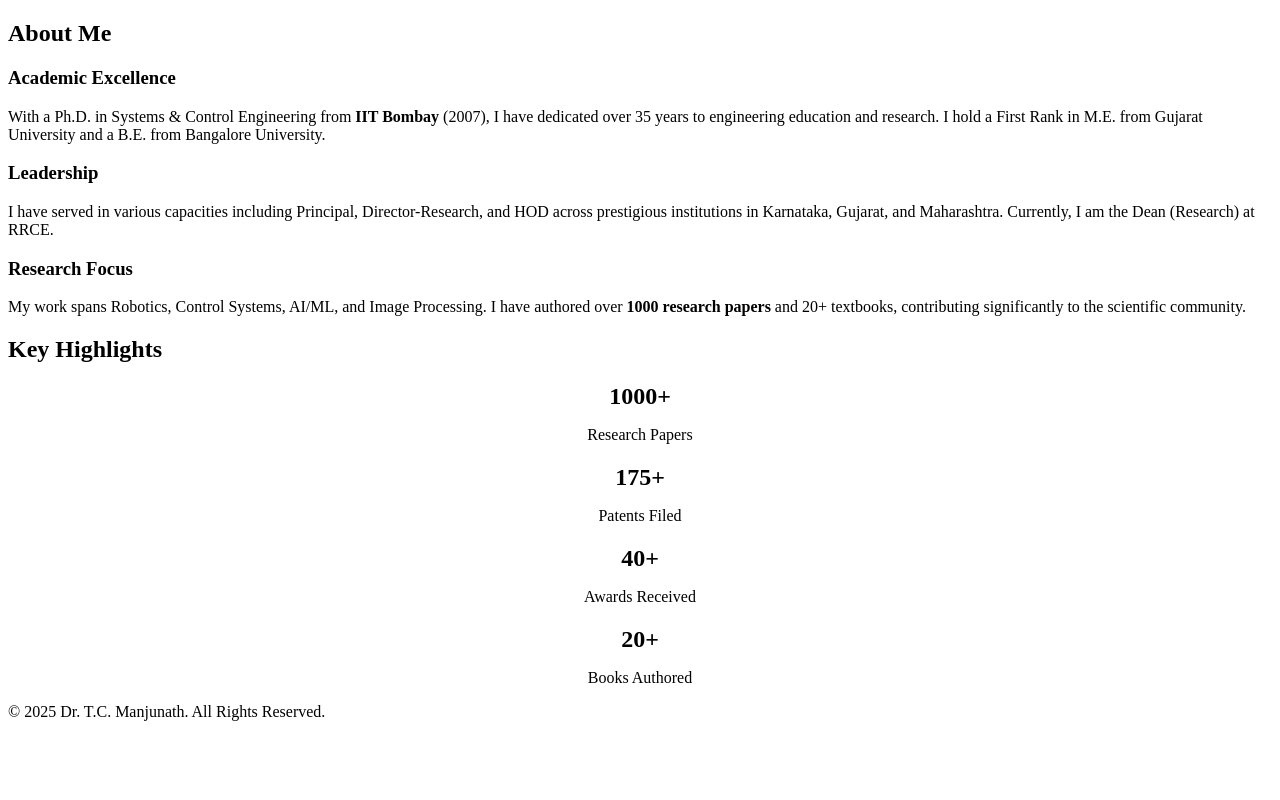
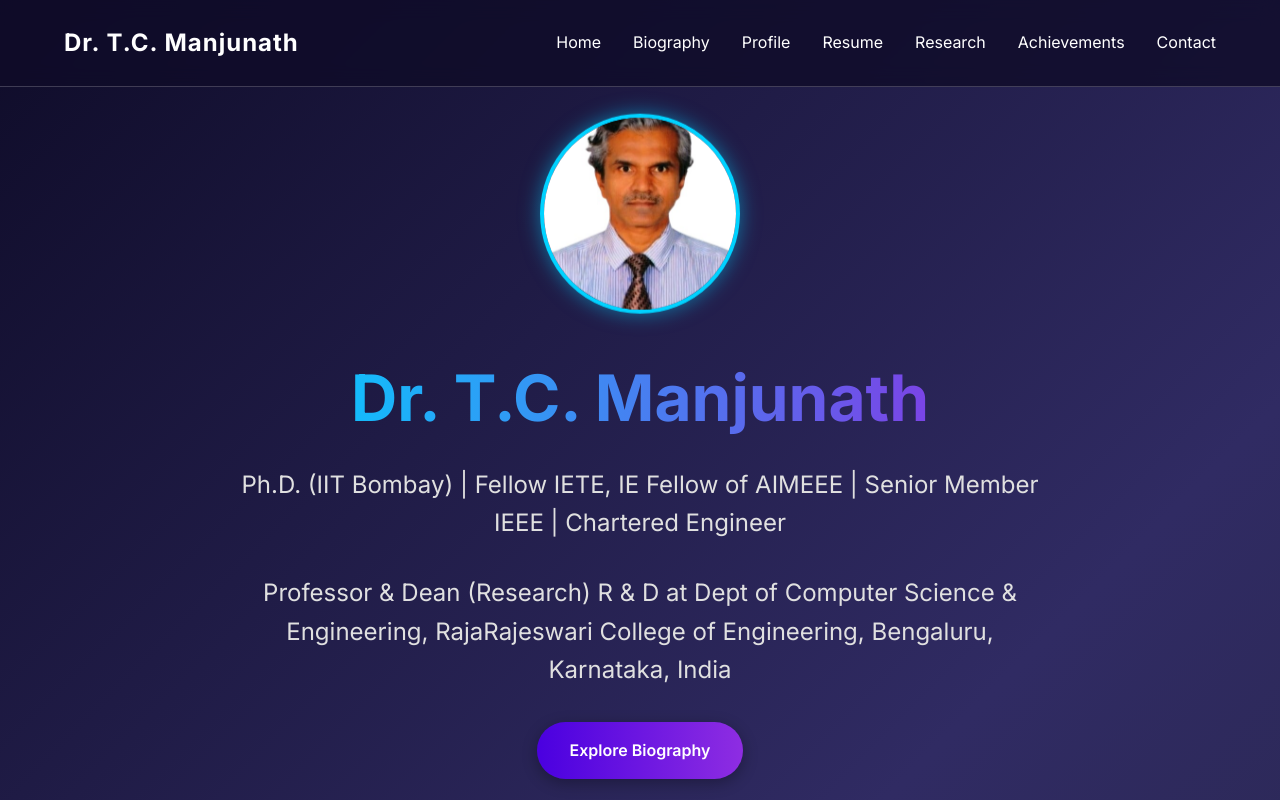
Before and after one commit to tcmanju/personal-website, a plain HTML site: page index.html in a window 1280 px wide. Shown: the top 800 px of the page. Drawn offline with Linux system fonts and the light colour scheme.

Commit message:
Fix HTML structure and UI issues

```diff
--- a/index.html
+++ b/index.html
@@ -8,6 +8,43 @@
     <meta name="description"
         content="Official portfolio of Dr. T.C. Manjunath, distinguished Professor, Researcher, and Dean with over 35 years of experience in Engineering and Technology.">
     <link rel="preconnect" href="https://fonts.googleapis.com">
+    <link rel="preconnect" href="https://fonts.gstatic.com" crossorigin>
+    <link href="https://fonts.googleapis.com/css2?family=Inter:wght@300;400;600;700&display=swap" rel="stylesheet">
+    <link rel="stylesheet" href="style.css">
+</head>
+
+<body>
+
+    <!-- Navigation -->
+    <nav>
+        <div class="logo">Dr. T.C. Manjunath</div>
+        <ul class="nav-links">
+            <li><a href="index.html">Home</a></li>
+            <li><a href="Dr Man Biography - WA - RRCE.pdf" target="_blank">Biography</a></li>
+            <li><a href="Dr Man Profile-WA-RRCE.pdf" target="_blank">Profile</a></li>
+            <li><a href="Dr Man Short CV-RRCE.pdf" target="_blank">Resume</a></li>
+            <li><a href="research.html">Research</a></li>
+            <li><a href="achievements.html">Achievements</a></li>
+            <li><a href="contact.html">Contact</a></li>
+        </ul>
+        <div class="hamburger">
+            <div class="bar"></div>
+            <div class="bar"></div>
+            <div class="bar"></div>
+        </div>
+    </nav>
+
+    <!-- Hero Section -->
+    <header class="hero">
+        <div class="hero-content">
+            <img src="Dr Manjunath.jpg" alt="Dr. T.C. Manjunath" class="profile-img">
+            <h1>Dr. T.C. Manjunath</h1>
+            <p>Ph.D. (IIT Bombay) | Fellow IETE, IE Fellow of AIMEEE | Senior Member IEEE | Chartered Engineer</p>
+            <p>Professor & Dean (Research) R & D at Dept of Computer Science & Engineering, RajaRajeswari College of
+                Engineering, Bengaluru, Karnataka, India</p>
+            <a href="#about" class="btn">Explore Biography</a>
+        </div>
+    </header>
 
     <!-- About Section -->
     <section id="about">
@@ -63,6 +100,6 @@
     </footer>
 
     <script src="script.js"></script>
-    </body>
+</body>
 
 </html>
```
Also changed, not shown: achievements.html (+21 -1 lines), research.html (+21 -1 lines).
